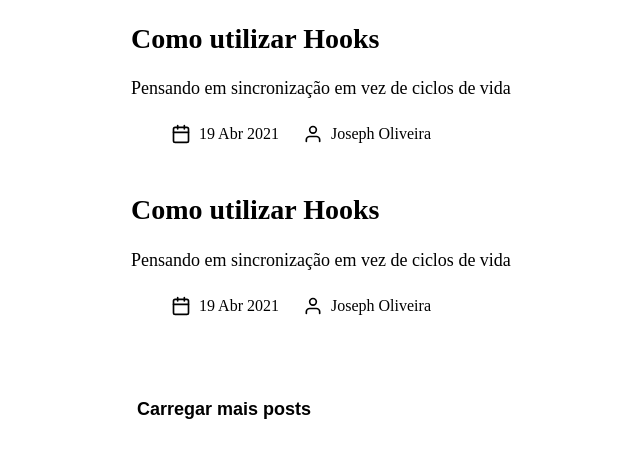
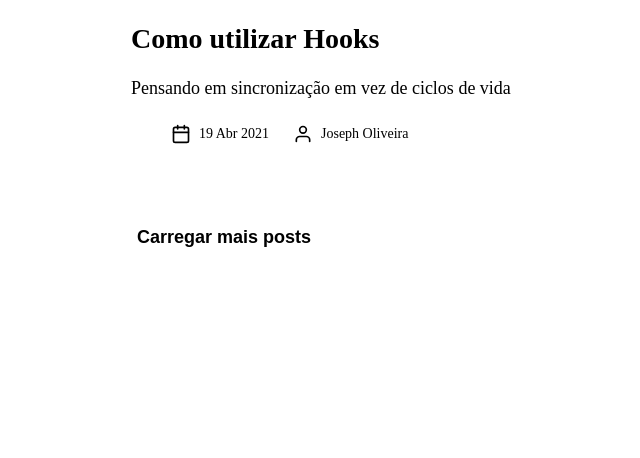
Before and after one commit to devlucaslopes/ignite-react-js-desafio-05, a Next.js app: page / in a window 1280 px wide. Shown: the top 458 px of the page, without its empty margins (159-799 px from the left). Built offline with nearby package versions, Linux system fonts and the light colour scheme.

Commit message:
move post information to commom styles

```diff
--- a/src/pages/home.module.scss
+++ b/src/pages/home.module.scss
@@ -7,26 +7,6 @@
   > p {
     font-size: 1.125rem;
     margin: 0.5rem 0 1.5625rem;
-  }
-
-  > ul {
-    display: flex;
-    list-style: none;
-
-    li {
-      display: flex;
-      align-items: center;
-
-      svg {
-        width: 1.25rem;
-        height: 1.25rem;
-        margin-right: 0.5rem;
-      }
-
-      & + li {
-        margin-left: 1.5rem;
-      }
-    }
   }
 
   & + article {
--- a/src/pages/index.tsx
+++ b/src/pages/index.tsx
@@ -33,22 +33,7 @@ export default function Home(): JSX.Element {
           <h1>Como utilizar Hooks</h1>
           <p>Pensando em sincronização em vez de ciclos de vida</p>
 
-          <ul>
-            <li>
-              <FiCalendar />
-              <time>19 Abr 2021</time>
-            </li>
-            <li>
-              <FiUser />
-              <span>Joseph Oliveira</span>
-            </li>
-          </ul>
-        </article>
-        <article className={styles.post}>
-          <h1>Como utilizar Hooks</h1>
-          <p>Pensando em sincronização em vez de ciclos de vida</p>
-
-          <ul>
+          <ul className={commonStyles.postInformations}>
             <li>
               <FiCalendar />
               <time>19 Abr 2021</time>
--- a/src/styles/common.module.scss
+++ b/src/styles/common.module.scss
@@ -2,3 +2,24 @@
   max-width: 700px;
   margin: 0 auto;
 }
+
+.postInformations {
+  display: flex;
+  list-style: none;
+
+  li {
+    display: flex;
+    align-items: center;
+    font-size: 0.875rem;
+
+    svg {
+      width: 1.25rem;
+      height: 1.25rem;
+      margin-right: 0.5rem;
+    }
+
+    & + li {
+      margin-left: 1.5rem;
+    }
+  }
+}
```
